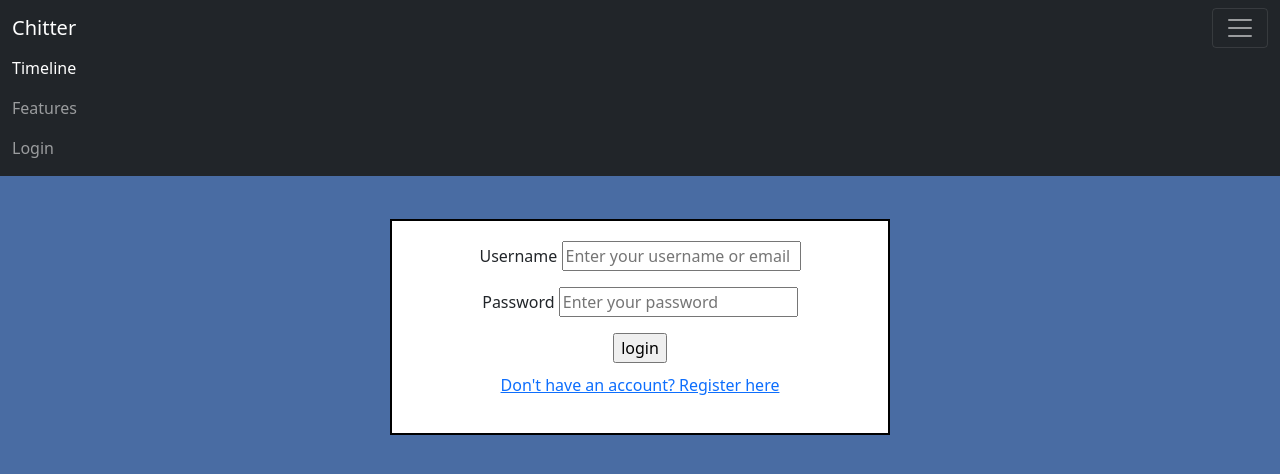
After one commit to Ageorge96/chitter, a Flask app: page /login in a window 1280 px wide, after a click that opens the changed part. The commit adds this page. Shown: the top 474 px of the page. Run offline with Flask 3, Linux system fonts and the light colour scheme.

```diff
--- a/app.py
+++ b/app.py
@@ -1,41 +1,65 @@
 import os
 from lib.peeps_repo import PeepRepository, Peep
+from lib.userdata_repo import UserdataRepository
 from lib.database_connection import get_flask_database_connection
-from flask import Flask, request, render_template, redirect
+from flask import Flask, request, render_template, redirect, session
 from datetime import datetime
+from lib.operations import *
 
 app = Flask(__name__)
 
-
+def get_repos():
+    connection = get_flask_database_connection(app)
+    return PeepRepository(connection), UserdataRepository(connection)
 
 @app.route('/', methods=['GET', 'POST'])
 def get_index():
 
-    connection = get_flask_database_connection(app)
-    repo = PeepRepository(connection)
+    peep_repo, user_repo = get_repos()
 
 
-    peeps = repo.all(True)
+    peeps = peep_repo.all(True)
 
     return render_template('index.html', peeps=peeps)
 
 
 
-@app.route('/sign_up')
-def get_sign_up():
-    return render_template('sign_up.html')
+@app.route('/sign_up', methods=["POST", "GET"])
+def sign_up():
+    #https://www.youtube.com/watch?v=3NEzo3CfbPg
+
+    #Priority: https://www.youtube.com/watch?v=71EU8gnZqZQ
+
+    peep_repo, user_repo = get_repos()
+
+    if request.method == "POST":
+        username = request.form["username"]
+        email = request.form["email"]
+        password = pass_to_hash(request.form["password"])
+
+        user_repo.new_user(username, email, password)
+
+        return redirect("/")
+
+    else:
+        return render_template('sign_up.html')
+
+
+@app.route('/login', methods=["POST", "GET"])
+def login():
+    return render_template("login.html")
 
 @app.route('/make_post', methods=['GET', 'POST'])
 def get_make_post():
 
     connection = get_flask_database_connection(app)
-    repo = PeepRepository(connection)
+    peep_repo = PeepRepository(connection)
 
     if request.method == 'POST':
         content = request.form['content']
 
         peep = Peep(None, content, datetime.now(), None)
-        repo.create(peep)
+        peep_repo.create(peep)
 
         return redirect('/')
     else:
--- a/lib/peep.py
+++ b/lib/peep.py
@@ -21,10 +21,7 @@ class Peep:
             datetime_format = datetime.strptime(time_of_post, "%Y-%m-%d %H:%M:%S")
 
             self._time_of_post = datetime_format.strftime(dt_format)
-            #print(self._time_of_post)
-            #print(type(self._time_of_post))
         else:
-            print(type(time_of_post))
             self._time_of_post = time_of_post.strftime(dt_format)
 
     def __eq__(self, other):
--- /dev/null
+++ b/lib/userdata_repo.py
@@ -0,0 +1,6 @@
+class UserdataRepository:
+    def __init__(self, connection):
+        self.connection = connection
+
+    def new_user(self, username, email, password):
+        self.connection.execute("INSERT INTO userdata (username, email, password) VALUES (%s, %s, %s)", [username, email, password])
--- a/seeds/chitter.sql
+++ b/seeds/chitter.sql
@@ -1,5 +1,5 @@
-CREATE SEQUENCE IF NOT EXISTS accounts_id_seq;
-CREATE TABLE IF NOT EXISTS accounts (
+CREATE SEQUENCE IF NOT EXISTS userdata_id_seq;
+CREATE TABLE IF NOT EXISTS userdata (
     id SERIAL PRIMARY KEY,
     email TEXT,
     username VARCHAR(16),
@@ -13,6 +13,6 @@ CREATE TABLE IF NOT EXISTS peeps (
     time_posted TIMESTAMP,
     user_id SMALLINT,
     CONSTRAINT fk_peep FOREIGN KEY (user_id)
-        REFERENCES accounts(id)
+        REFERENCES userdata(id)
         ON DELETE CASCADE
 );
--- a/static/styles.css
+++ b/static/styles.css
@@ -3,8 +3,19 @@
     height: 150px;
     border: 1px solid black;
     margin: auto;
+    margin-top: 5px;
     margin-bottom: 5px;
     position: relative;
+}
+
+.login_sign_up_dialog{
+    width: 500px;
+    height: max-content;
+    border: 2px solid black;
+    background-color: white;
+    margin: auto;
+    margin-top: 35px;
+    padding: 20px;
 }
 
 .timestamp {
--- /dev/null
+++ b/templates/layout.html
@@ -0,0 +1,40 @@
+<!DOCTYPE html>
+<html>
+    <head>
+        <meta name="viewport" content="initial-scale=1, width=device-width">
+
+        <link crossorigin="anonymous" href="https://cdn.jsdelivr.net/npm/bootstrap@5.1.3/dist/css/bootstrap.min.css" integrity="sha384-1BmE4kWBq78iYhFldvKuhfTAU6auU8tT94WrHftjDbrCEXSU1oBoqyl2QvZ6jIW3" rel="stylesheet">
+        <script crossorigin="anonymous" src="https://cdn.jsdelivr.net/npm/bootstrap@5.1.3/dist/js/bootstrap.bundle.min.js" integrity="sha384-ka7Sk0Gln4gmtz2MlQnikT1wXgYsOg+OMhuP+IlRH9sENBO0LRn5q+8nbTov4+1p"></script>
+
+        <link href="/static/styles.css" rel="stylesheet">
+
+        <title>{% block titile%} {% endblock %}</title>
+    </head>
+    <body style="background-color: #496ca3;">
+        <nav class="navbar navbar-dark bg-dark">
+            <div class="container-fluid">
+                <a class="navbar-brand" href="#">Chitter</a>
+                <button class="navbar-toggler" type="button" data-bs-toggle="collapse" data-bs-target="#navbarNav" aria-controls="navbarNav" aria-expanded="false" aria-label="Toggle navigation">
+                    <span class="navbar-toggler-icon"></span>
+                </button>
+                <div class="collapse navbar-collapse" id="navbarNav">
+                    <ul class="navbar-nav">
+                        <li class="nav-item">
+                            <a class="nav-link active" aria-current="page" href="/">Timeline</a>
+                        </li>
+                        <li class="nav-item">
+                            <a class="nav-link" href="#">Features</a>
+                        </li>
+                        <li class="nav-item">
+                            <a class="nav-link" href="/login">Login</a>
+                        </li>
+                    </ul>
+                </div>
+            </div>
+        </nav>
+
+        <main class="container-fluid py-2 text-center">
+            {% block main %}{% endblock %}
+        </main>
+    </body>
+</html>
--- a/templates/login.html
+++ b/templates/login.html
@@ -0,0 +1,25 @@
+{% extends "layout.html" %}
+
+{% block title %}
+    Login
+{% endblock %}
+
+{% block main %}
+    <div class="login_sign_up_dialog">
+        <form action="/login" method="post" >
+            <div class="mb-3">
+                <label for="username">Username</label>
+                <input class="" type="text" name="username" id="username" placeholder="Enter your username or email" required>
+            </div>
+            <div class="mb-3">
+                <label for="password">Password</label>
+                <input class="" type="text" name="password" id="password" placeholder="Enter your password" required>
+            </div>
+            <input type="submit" value="login">
+        </form>
+        <div class="mb-3" style="margin-top: 10px;">
+            <a  href="/sign_up" >Don't have an account? Register here</a>
+        </div>
+    </div>
+
+{% endblock %}
```
Also changed, not shown: lib/operations.py (added, +17 -0 lines), seeds/test_chitter.sql (+5 -5 lines), static/script.js (added, +17 -0 lines), templates/index.html (+7 -48 lines), templates/sign_up.html (+74 -0 lines).
